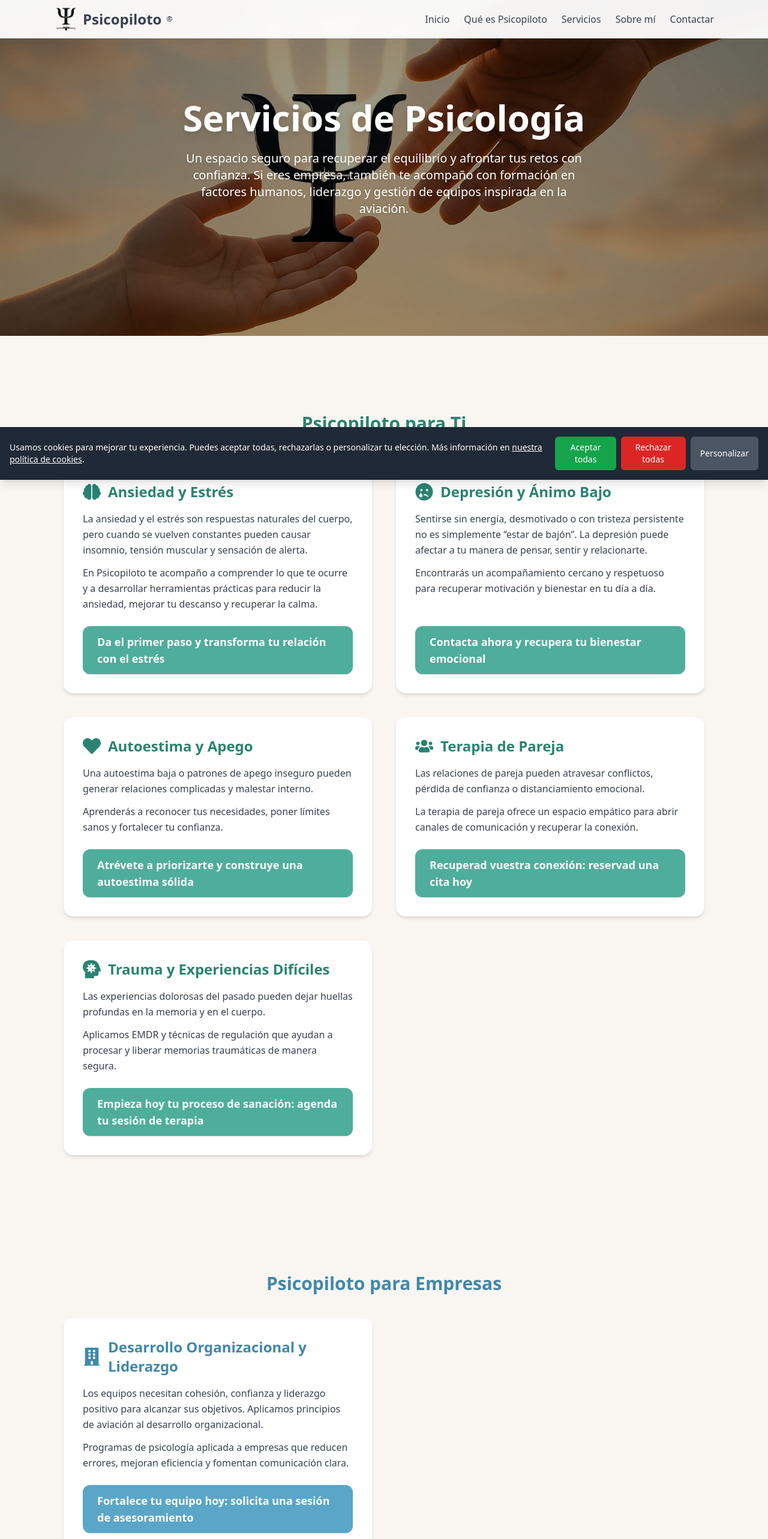
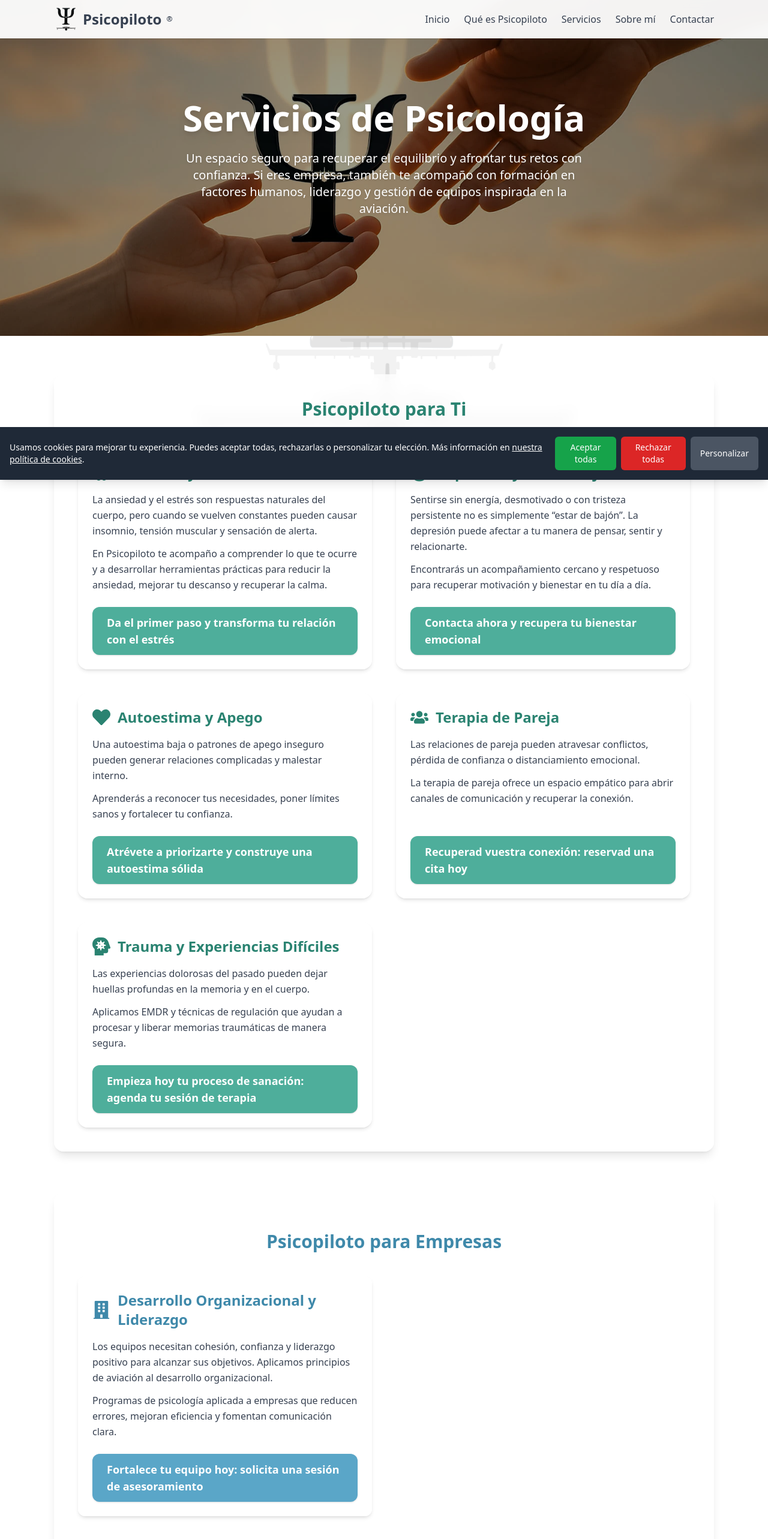
Before and after one commit to psicopiloto/psicopilotopage1, a Next.js app: page /servicios in a window 1280 px wide. Shown: the top 2566 px of the page at 60% size. Built offline with nearby package versions, Linux system fonts and the light colour scheme.

Commit message:
Update servicios.js

```diff
--- a/pages/servicios.js
+++ b/pages/servicios.js
@@ -65,7 +65,7 @@ export default function Servicios() {
   ];
 
   return (
-    <div className="min-h-screen flex flex-col font-sans bg-psicopiloto-sand-50 text-psicopiloto-gray-700">
+    <div className="relative min-h-screen flex flex-col font-sans text-psicopiloto-gray-700">
       <NextSeo
         title="Servicios de Psicología | Psicopiloto"
         description="Psicoterapia para ansiedad, estrés, depresión, autoestima, terapia de pareja, trauma y formación para empresas. Un espacio seguro para recuperar tu bienestar emocional con Psicopiloto."
@@ -96,6 +96,15 @@ export default function Servicios() {
         }}
       />
 
+      {/* Logo de fondo fijo */}
+      <div className="fixed inset-0 z-0 overflow-hidden">
+        <img
+          src="/logo.webp"
+          alt="Logo Psicopiloto"
+          className="w-full h-full object-contain opacity-10 select-none pointer-events-none"
+        />
+      </div>
+
       <Nav />
 
       <PageHeader
@@ -104,9 +113,10 @@ export default function Servicios() {
         backgroundImage="/header-servicios.webp"
       />
 
-      <main className="flex-grow pt-16">
+      <main className="flex-grow pt-16 relative z-10">
+
         {/* Servicios para personas */}
-        <section className="py-16 container mx-auto max-w-6xl">
+        <section className="py-16 container mx-auto max-w-6xl bg-white/70 backdrop-blur-md rounded-2xl p-6 md:p-10 shadow-lg">
           <h2 className="text-3xl font-semibold text-center text-psicopiloto-green-600 mb-12">
             Psicopiloto para Ti
           </h2>
@@ -114,20 +124,14 @@ export default function Servicios() {
             {serviciosPersonas.map((s, i) => (
               <div
                 key={i}
-                className="p-8 bg-white rounded-2xl shadow-md hover:shadow-xl transition transform hover:-translate-y-1 flex flex-col h-full"
+                className="p-6 bg-white/80 rounded-2xl shadow-md hover:shadow-xl transition transform hover:-translate-y-1 flex flex-col h-full backdrop-blur-sm"
               >
                 <div className="flex items-center mb-4">
-                  <div className="text-3xl text-psicopiloto-green-600 mr-3">
-                    {s.icon}
-                  </div>
-                  <h3 className="font-semibold text-2xl text-psicopiloto-green-600">
-                    {s.title}
-                  </h3>
+                  <div className="text-3xl text-psicopiloto-green-600 mr-3">{s.icon}</div>
+                  <h3 className="font-semibold text-2xl text-psicopiloto-green-600">{s.title}</h3>
                 </div>
                 <p className="mb-3 leading-relaxed">{s.desc}</p>
-                <p className="mb-6 leading-relaxed text-psicopiloto-gray-600">
-                  {s.extra}
-                </p>
+                <p className="mb-6 leading-relaxed text-psicopiloto-gray-600">{s.extra}</p>
                 <div className="mt-auto">
                   <AnimatedCTA href="/contacto" text={s.cta} />
                 </div>
@@ -136,11 +140,11 @@ export default function Servicios() {
           </div>
         </section>
 
-               {/* Divider más compacto */}
+        {/* Divider */}
         <div className="w-24 h-1 bg-gradient-to-r from-psicopiloto-green-400 to-psicopiloto-blue-400 mx-auto my-8 rounded"></div>
 
         {/* Servicios para empresas */}
-        <section className="py-12 md:py-16 bg-psicopiloto-blue-50 container mx-auto max-w-6xl">
+        <section className="py-12 md:py-16 container mx-auto max-w-6xl bg-white/70 backdrop-blur-md rounded-2xl p-6 md:p-10 shadow-lg">
           <h2 className="text-3xl font-semibold text-center text-psicopiloto-blue-600 mb-10">
             Psicopiloto para Empresas
           </h2>
@@ -148,20 +152,14 @@ export default function Servicios() {
             {serviciosEmpresas.map((s, i) => (
               <div
                 key={i}
-                className="p-8 bg-white rounded-xl shadow-md hover:shadow-xl transition transform hover:-translate-y-1 flex flex-col h-full"
+                className="p-6 bg-white/80 rounded-xl shadow-md hover:shadow-xl transition transform hover:-translate-y-1 flex flex-col h-full backdrop-blur-sm"
               >
                 <div className="flex items-center mb-4">
-                  <div className="text-3xl text-psicopiloto-blue-600 mr-3">
-                    {s.icon}
-                  </div>
-                  <h3 className="font-semibold text-2xl text-psicopiloto-blue-600">
-                    {s.title}
-                  </h3>
+                  <div className="text-3xl text-psicopiloto-blue-600 mr-3">{s.icon}</div>
+                  <h3 className="font-semibold text-2xl text-psicopiloto-blue-600">{s.title}</h3>
                 </div>
                 <p className="mb-3 leading-relaxed">{s.desc}</p>
-                <p className="mb-6 leading-relaxed text-psicopiloto-gray-600">
-                  {s.extra}
-                </p>
+                <p className="mb-6 leading-relaxed text-psicopiloto-gray-600">{s.extra}</p>
                 <div className="mt-auto">
                   <AnimatedCTA href="/contacto" text={s.cta} color={s.color} />
                 </div>
```
